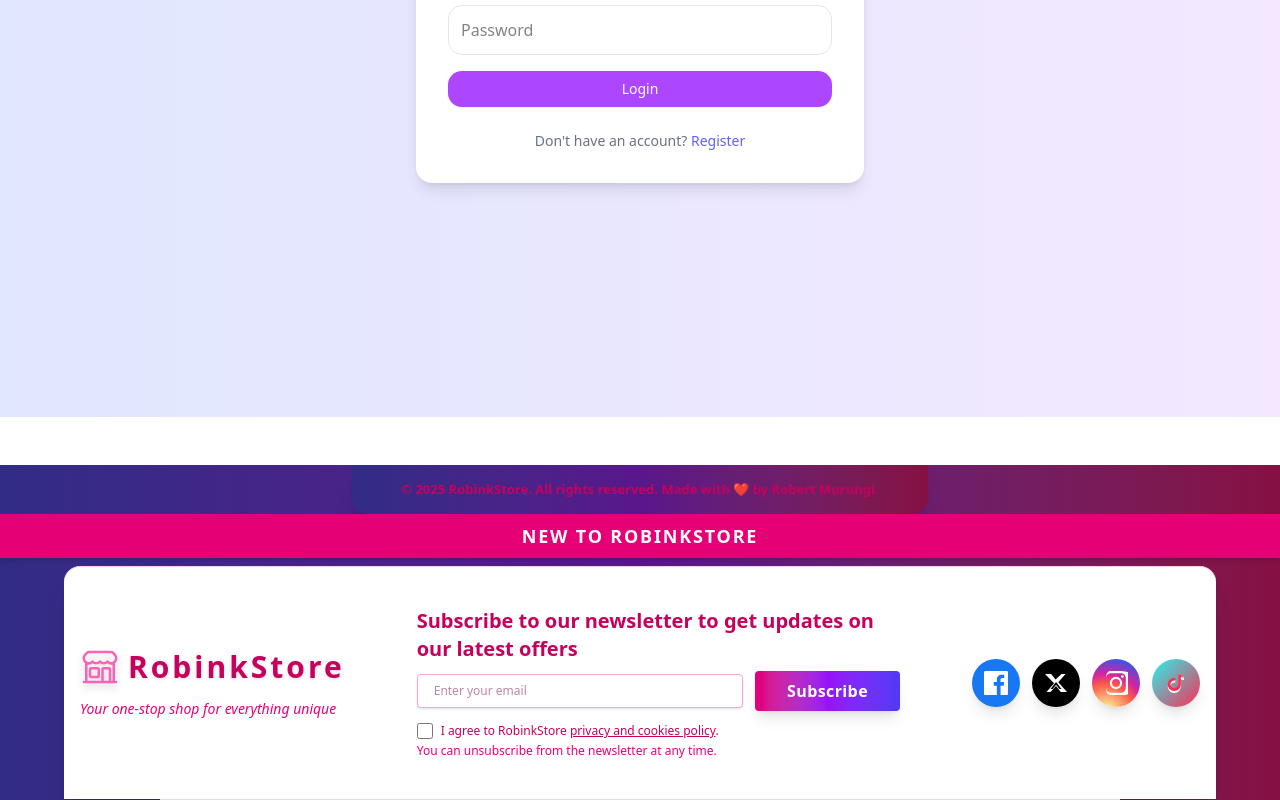
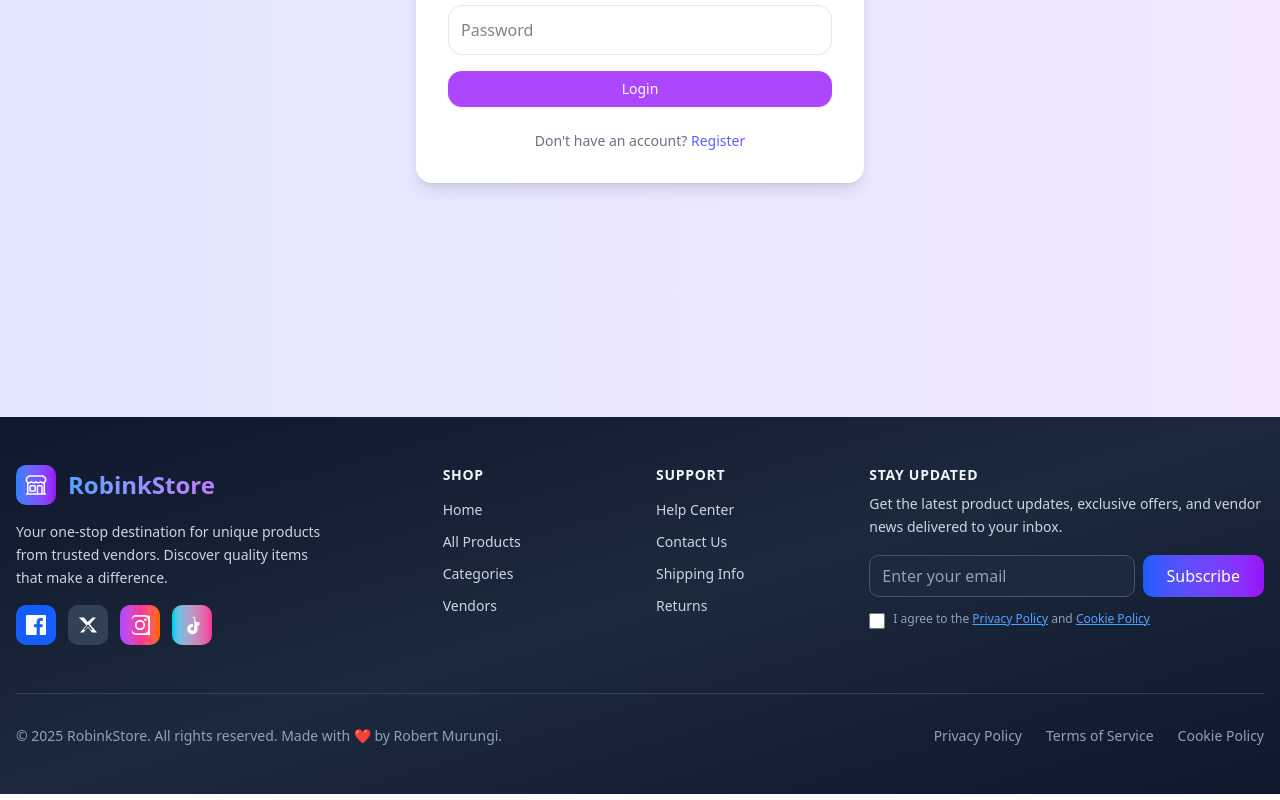
Before and after one commit to robaadekings/final-mern-project, a React (Vite) app in the folder multi-vendor-frontend/: page /login in a window 1280 px wide. Shown: the part 471-1271 px from the top of the page. Built offline with nearby package versions, Linux system fonts and the light colour scheme; no server answers.

Commit message:
"proffessional footer"

```diff
--- a/multi-vendor-frontend/src/components/Footer.jsx
+++ b/multi-vendor-frontend/src/components/Footer.jsx
@@ -2,30 +2,45 @@
 import { Link } from 'react-router-dom';
 import { BuildingStorefrontIcon } from '@heroicons/react/24/outline';
 
-// SVGs for real social icons
+// Social Media Icons
 const FacebookIcon = () => (
-  <svg className="w-6 h-6 transition" fill="#1877F3" viewBox="0 0 24 24" aria-hidden="true"><path d="M22.675 0h-21.35C.595 0 0 .592 0 1.326v21.348C0 23.408.595 24 1.325 24h11.495v-9.294H9.692v-3.622h3.128V8.413c0-3.1 1.893-4.788 4.659-4.788 1.325 0 2.463.099 2.797.143v3.24l-1.918.001c-1.504 0-1.797.715-1.797 1.763v2.313h3.587l-.467 3.622h-3.12V24h6.116C23.406 24 24 23.408 24 22.674V1.326C24 .592 23.406 0 22.675 0"/></svg>
+  <svg className="w-5 h-5" fill="currentColor" viewBox="0 0 24 24" aria-hidden="true">
+    <path d="M22.675 0h-21.35C.595 0 0 .592 0 1.326v21.348C0 23.408.595 24 1.325 24h11.495v-9.294H9.692v-3.622h3.128V8.413c0-3.1 1.893-4.788 4.659-4.788 1.325 0 2.463.099 2.797.143v3.24l-1.918.001c-1.504 0-1.797.715-1.797 1.763v2.313h3.587l-.467 3.622h-3.12V24h6.116C23.406 24 24 23.408 24 22.674V1.326C24 .592 23.406 0 22.675 0"/>
+  </svg>
 );
+
 const XIcon = () => (
-  <svg className="w-6 h-6 transition" fill="#000000" viewBox="0 0 24 24" aria-hidden="true"><path d="M17.53 3H21.5l-7.19 8.21L23 21h-6.18l-4.84-6.07L6.5 21H2.5l7.61-8.7L1 3h6.18l4.34 5.45L17.53 3zm-2.13 15h2.13l-5.5-6.91-5.5 6.91h2.13l3.37-4.23 3.37 4.23z"/></svg>
+  <svg className="w-5 h-5" fill="currentColor" viewBox="0 0 24 24" aria-hidden="true">
+    <path d="M17.53 3H21.5l-7.19 8.21L23 21h-6.18l-4.84-6.07L6.5 21H2.5l7.61-8.7L1 3h6.18l4.34 5.45L17.53 3zm-2.13 15h2.13l-5.5-6.91-5.5 6.91h2.13l3.37-4.23 3.37 4.23z"/>
+  </svg>
 );
+
 const InstagramIcon = () => (
-  <svg className="w-6 h-6 transition" fill="#E4405F" viewBox="0 0 24 24" aria-hidden="true"><path d="M12 2.163c3.204 0 3.584.012 4.85.07 1.366.062 2.633.334 3.608 1.308.974.974 1.246 2.242 1.308 3.608.058 1.266.07 1.646.07 4.85s-.012 3.584-.07 4.85c-.062 1.366-.334 2.633-1.308 3.608-.974.974-2.242 1.246-3.608 1.308-1.266.058-1.646.07-4.85.07s-3.584-.012-4.85-.07c-1.366-.062-2.633-.334-3.608-1.308-.974-.974-1.246-2.242-1.308-3.608C2.175 15.647 2.163 15.267 2.163 12s.012-3.584.07-4.85c.062-1.366.334-2.633 1.308-3.608C4.515 2.497 5.783 2.225 7.149 2.163 8.415 2.105 8.795 2.163 12 2.163zm0-2.163C8.741 0 8.332.012 7.052.07 5.771.128 4.659.334 3.608 1.385 2.557 2.436 2.351 3.548 2.293 4.829 2.235 6.109 2.223 6.518 2.223 12c0 5.482.012 5.891.07 7.171.058 1.281.264 2.393 1.315 3.444 1.051 1.051 2.163 1.257 3.444 1.315 1.28.058 1.689.07 7.171.07s5.891-.012 7.171-.07c1.281-.058 2.393-.264 3.444-1.315 1.051-1.051 1.257-2.163 1.315-3.444.058-1.28.07-1.689.07-7.171s-.012-5.891-.07-7.171c-.058-1.281-.264-2.393-1.315-3.444C19.393.334 18.281.128 17 .07 15.719.012 15.309 0 12 0zm0 5.838a6.162 6.162 0 1 0 0 12.324 6.162 6.162 0 0 0 0-12.324zm0 10.162a3.999 3.999 0 1 1 0-7.998 3.999 3.999 0 0 1 0 7.998zm6.406-11.845a1.44 1.44 0 1 0 0 2.88 1.44 1.44 0 0 0 0-2.88z"/></svg>
+  <svg className="w-5 h-5" fill="currentColor" viewBox="0 0 24 24" aria-hidden="true">
+    <path d="M12 2.163c3.204 0 3.584.012 4.85.07 1.366.062 2.633.334 3.608 1.308.974.974 1.246 2.242 1.308 3.608.058 1.266.07 1.646.07 4.85s-.012 3.584-.07 4.85c-.062 1.366-.334 2.633-1.308 3.608-.974.974-2.242 1.246-3.608 1.308-1.266.058-1.646.07-4.85.07s-3.584-.012-4.85-.07c-1.366-.062-2.633-.334-3.608-1.308-.974-.974-1.246-2.242-1.308-3.608C2.175 15.647 2.163 15.267 2.163 12s.012-3.584.07-4.85c.062-1.366.334-2.633 1.308-3.608C4.515 2.497 5.783 2.225 7.149 2.163 8.415 2.105 8.795 2.163 12 2.163zm0-2.163C8.741 0 8.332.012 7.052.07 5.771.128 4.659.334 3.608 1.385 2.557 2.436 2.351 3.548 2.293 4.829 2.235 6.109 2.223 6.518 2.223 12c0 5.482.012 5.891.07 7.171.058 1.281.264 2.393 1.315 3.444 1.051 1.051 2.163 1.257 3.444 1.315 1.28.058 1.689.07 7.171.07s5.891-.012 7.171-.07c1.281-.058 2.393-.264 3.444-1.315 1.051-1.051 1.257-2.163 1.315-3.444.058-1.28.07-1.689.07-7.171s-.012-5.891-.07-7.171c-.058-1.281-.264-2.393-1.315-3.444C19.393.334 18.281.128 17 .07 15.719.012 15.309 0 12 0zm0 5.838a6.162 6.162 0 1 0 0 12.324 6.162 6.162 0 0 0 0-12.324zm0 10.162a3.999 3.999 0 1 1 0-7.998 3.999 3.999 0 0 1 0 7.998zm6.406-11.845a1.44 1.44 0 1 0 0 2.88 1.44 1.44 0 0 0 0-2.88z"/>
+  </svg>
 );
+
 const TikTokIcon = () => (
-  <svg className="w-6 h-6 transition" fill="#25F4EE" viewBox="0 0 24 24" aria-hidden="true"><path d="M12.75 2h2.25a.75.75 0 0 1 .75.75v2.25a3.75 3.75 0 0 0 3.75 3.75h.75A.75.75 0 0 1 21 9.5v2.25a.75.75 0 0 1-.75.75h-1.5v4.25a6.25 6.25 0 1 1-6.25-6.25.75.75 0 0 1 .75.75v2.25a.75.75 0 0 1-.75.75 2.25 2.25 0 1 0 2.25 2.25V2.75A.75.75 0 0 1 12.75 2z"/></svg>
+  <svg className="w-5 h-5" fill="currentColor" viewBox="0 0 24 24" aria-hidden="true">
+    <path d="M12.75 2h2.25a.75.75 0 0 1 .75.75v2.25a3.75 3.75 0 0 0 3.75 3.75h.75A.75.75 0 0 1 21 9.5v2.25a.75.75 0 0 1-.75.75h-1.5v4.25a6.25 6.25 0 1 1-6.25-6.25.75.75 0 0 1 .75.75v2.25a.75.75 0 0 1-.75.75 2.25 2.25 0 1 0 2.25 2.25V2.75A.75.75 0 0 1 12.75 2z"/>
+  </svg>
 );
 
 function Footer({ user, admin }) {
+    // Admin footer - simple and clean
     if (admin) {
         return (
-            <footer className="w-full py-8 bg-gradient-to-r from-indigo-900 via-purple-900 to-pink-900 text-center">
-                <span className="font-extrabold text-white text-lg">
-                    © 2025 RobinkStore. All rights reserved. Made with love by Robert Murungi.
-                </span>
+            <footer className="w-full py-6 bg-gradient-to-r from-slate-800 via-slate-900 to-slate-800 text-center">
+                <div className="max-w-4xl mx-auto px-4">
+                    <span className="font-semibold text-slate-200 text-base">
+                        © 2025 RobinkStore. All rights reserved. Made with ❤️ by Robert Murungi.
+                    </span>
+                </div>
             </footer>
         );
     }
+
     const [email, setEmail] = useState('');
     const [agreed, setAgreed] = useState(false);
     const [submitted, setSubmitted] = useState(false);
@@ -34,105 +49,200 @@
     const handleSubscribe = (e) => {
         e.preventDefault();
         setError('');
+
         if (!email) {
-            setError('Please enter your email.');
+            setError('Please enter your email address.');
             return;
         }
+
         if (!agreed) {
             setError('You must agree to the privacy and cookies policy.');
             return;
         }
+
         // Here you would send the email to your backend/newsletter service
         setSubmitted(true);
         setEmail('');
         setAgreed(false);
+
+        // Reset success message after 5 seconds
+        setTimeout(() => setSubmitted(false), 5000);
     };
 
     return (
-        <footer className="w-full mt-12 overflow-hidden text-xs bg-gradient-to-r from-indigo-900 via-purple-900 to-pink-900">
-            {/* Show full copyright sentence on all screens */}
-            <div className="w-full max-w-xl mx-auto text-center text-[13px] text-pink-100 md:text-pink-700 font-semibold py-4 bg-gradient-to-r from-indigo-900 via-purple-900 to-pink-900 md:bg-white rounded-b-2xl shadow-xl" style={{width: '90%'}}>
-                <p>© 2025 RobinkStore. All rights reserved. Made with <span className="text-pink-400">❤️</span> by Robert Murungi.</p>
-            </div>
-            {/* Desktop: Show full footer (newsletter, social, etc.) */}
-            <div className="hidden md:block">
-                {/* NEW TO ROBINKSTORE Banner */}
-                <div className="w-full bg-pink-600 text-white text-center py-2 font-bold tracking-widest text-lg mb-2 shadow-md">
-                    NEW TO ROBINKSTORE
-                </div>
-                {/* Newsletter Section with white background, shadow, and rounded corners */}
-                <div className="w-full flex flex-col md:flex-row items-center justify-between px-4 py-10 bg-white border-t border-pink-200 rounded-t-2xl shadow-xl max-w-6xl mx-auto gap-8 md:gap-16">
-                    {/* Logo/Caption left */}
-                    <div className="flex flex-col items-center md:items-start gap-2 mb-4 md:mb-0 w-full md:w-auto md:min-w-[220px]">
-                        <div className="flex items-center gap-2 justify-center md:justify-start w-full group cursor-pointer">
-                            <BuildingStorefrontIcon className="w-10 h-10 text-pink-400 drop-shadow-lg group-hover:scale-110 transition-transform" aria-label="Store Logo" />
-                            <span className="text-3xl font-extrabold tracking-widest text-pink-700 drop-shadow group-hover:text-indigo-700 transition-colors">RobinkStore</span>
+        <footer className="w-full bg-gradient-to-br from-slate-900 via-slate-800 to-slate-900 text-slate-200">
+            {/* Main Footer Content */}
+            <div className="max-w-7xl mx-auto px-4 py-12">
+                {/* Top Section - Brand, Newsletter, Social */}
+                <div className="grid grid-cols-1 lg:grid-cols-3 gap-8 mb-12">
+                    {/* Brand Section */}
+                    <div className="space-y-4">
+                        <div className="flex items-center gap-3 group">
+                            <div className="p-2 bg-gradient-to-r from-blue-500 to-purple-600 rounded-lg group-hover:scale-110 transition-transform duration-200">
+                                <BuildingStorefrontIcon className="w-6 h-6 text-white" />
+                            </div>
+                            <span className="text-2xl font-bold bg-gradient-to-r from-blue-400 to-purple-400 bg-clip-text text-transparent">
+                                RobinkStore
+                            </span>
                         </div>
-                        <span className="text-pink-600 text-sm italic mt-1">Your one-stop shop for everything unique</span>
+                        <p className="text-slate-300 text-sm leading-relaxed max-w-xs">
+                            Your one-stop destination for unique products from trusted vendors.
+                            Discover quality items that make a difference.
+                        </p>
+                        <div className="flex space-x-3">
+                            <a
+                                href="https://facebook.com"
+                                target="_blank"
+                                rel="noopener noreferrer"
+                                className="w-10 h-10 bg-blue-600 hover:bg-blue-700 rounded-lg flex items-center justify-center text-white transition-colors duration-200"
+                                aria-label="Follow us on Facebook"
+                            >
+                                <FacebookIcon />
+                            </a>
+                            <a
+                                href="https://x.com"
+                                target="_blank"
+                                rel="noopener noreferrer"
+                                className="w-10 h-10 bg-slate-700 hover:bg-slate-600 rounded-lg flex items-center justify-center text-white transition-colors duration-200"
+                                aria-label="Follow us on X (Twitter)"
+                            >
+                                <XIcon />
+                            </a>
+                            <a
+                                href="https://instagram.com"
+                                target="_blank"
+                                rel="noopener noreferrer"
+                                className="w-10 h-10 bg-gradient-to-r from-purple-500 via-pink-500 to-orange-500 hover:from-purple-600 hover:via-pink-600 hover:to-orange-600 rounded-lg flex items-center justify-center text-white transition-colors duration-200"
+                                aria-label="Follow us on Instagram"
+                            >
+                                <InstagramIcon />
+                            </a>
+                            <a
+                                href="https://tiktok.com"
+                                target="_blank"
+                                rel="noopener noreferrer"
+                                className="w-10 h-10 bg-gradient-to-r from-cyan-400 to-pink-500 hover:from-cyan-500 hover:to-pink-600 rounded-lg flex items-center justify-center text-white transition-colors duration-200"
+                                aria-label="Follow us on TikTok"
+                            >
+                                <TikTokIcon />
+                            </a>
+                        </div>
                     </div>
-                    {/* Newsletter Form center */}
-                    <div className="flex-1 flex flex-col items-center justify-center px-2 min-w-[260px]">
-                        <div className="w-full max-w-xl">
-                            <div className="text-center md:text-left">
-                                <h3 className="text-xl font-bold text-pink-700 mb-2">Subscribe to our newsletter to get updates on our latest offers</h3>
-                            </div>
-                            <form onSubmit={handleSubscribe} className="flex flex-col md:flex-row items-center gap-3 w-full">
+
+                    {/* Quick Links */}
+                    <div className="grid grid-cols-2 gap-8">
+                        <div className="space-y-3">
+                            <h3 className="text-slate-100 font-semibold text-sm uppercase tracking-wider">
+                                Shop
+                            </h3>
+                            <ul className="space-y-2">
+                                <li><Link to="/" className="text-slate-300 hover:text-blue-400 transition-colors duration-200 text-sm">Home</Link></li>
+                                <li><Link to="/shop" className="text-slate-300 hover:text-blue-400 transition-colors duration-200 text-sm">All Products</Link></li>
+                                <li><Link to="/categories" className="text-slate-300 hover:text-blue-400 transition-colors duration-200 text-sm">Categories</Link></li>
+                                <li><Link to="/vendors" className="text-slate-300 hover:text-blue-400 transition-colors duration-200 text-sm">Vendors</Link></li>
+                            </ul>
+                        </div>
+                        <div className="space-y-3">
+                            <h3 className="text-slate-100 font-semibold text-sm uppercase tracking-wider">
+                                Support
+                            </h3>
+                            <ul className="space-y-2">
+                                <li><Link to="/help" className="text-slate-300 hover:text-blue-400 transition-colors duration-200 text-sm">Help Center</Link></li>
+                                <li><Link to="/contact" className="text-slate-300 hover:text-blue-400 transition-colors duration-200 text-sm">Contact Us</Link></li>
+                                <li><Link to="/shipping" className="text-slate-300 hover:text-blue-400 transition-colors duration-200 text-sm">Shipping Info</Link></li>
+                                <li><Link to="/returns" className="text-slate-300 hover:text-blue-400 transition-colors duration-200 text-sm">Returns</Link></li>
+                            </ul>
+                        </div>
+                    </div>
+
+                    {/* Newsletter Section */}
+                    <div className="space-y-4">
+                        <div>
+                            <h3 className="text-slate-100 font-semibold text-sm uppercase tracking-wider mb-2">
+                                Stay Updated
+                            </h3>
+                            <p className="text-slate-300 text-sm leading-relaxed">
+                                Get the latest product updates, exclusive offers, and vendor news delivered to your inbox.
+                            </p>
+                        </div>
+
+                        <form onSubmit={handleSubscribe} className="space-y-3">
+                            <div className="flex flex-col sm:flex-row gap-2">
                                 <input
                                     type="email"
                                     value={email}
-                                    onChange={e => setEmail(e.target.value)}
+                                    onChange={(e) => setEmail(e.target.value)}
                                     placeholder="Enter your email"
-                                    className="flex-1 px-4 py-2 rounded border border-pink-300 focus:outline-none focus:ring-2 focus:ring-pink-400 bg-white text-pink-900 shadow-sm"
+                                    className="flex-1 px-3 py-2 bg-slate-800 border border-slate-600 rounded-lg text-slate-200 placeholder-slate-400 focus:outline-none focus:ring-2 focus:ring-blue-500 focus:border-transparent transition-all duration-200"
                                     required
                                 />
                                 <button
                                     type="submit"
-                                    className="bg-gradient-to-r from-pink-600 via-purple-600 to-indigo-600 hover:from-pink-700 hover:to-indigo-700 text-white font-semibold px-8 py-2 rounded shadow-lg transition-all text-base tracking-wide"
+                                    className="px-6 py-2 bg-gradient-to-r from-blue-600 to-purple-600 hover:from-blue-700 hover:to-purple-700 text-white font-medium rounded-lg transition-all duration-200 transform hover:scale-105 focus:outline-none focus:ring-2 focus:ring-blue-500 focus:ring-offset-2 focus:ring-offset-slate-900"
                                 >
                                     Subscribe
                                 </button>
-                            </form>
-                            <div className="flex items-center gap-2 mt-3">
+                            </div>
+
+                            <div className="flex items-start gap-2">
                                 <input
                                     type="checkbox"
                                     id="privacy"
                                     checked={agreed}
-                                    onChange={e => setAgreed(e.target.checked)}
-                                    className="accent-pink-600 w-4 h-4"
+                                    onChange={(e) => setAgreed(e.target.checked)}
+                                    className="mt-1 w-4 h-4 text-blue-600 bg-slate-800 border-slate-600 rounded focus:ring-blue-500 focus:ring-2"
                                     required
                                 />
-                                <label htmlFor="privacy" className="text-xs text-pink-700">
-                                    I agree to RobinkStore <Link to="/privacy" className="underline text-pink-700">privacy and cookies policy</Link>.
+                                <label htmlFor="privacy" className="text-xs text-slate-400 leading-relaxed">
+                                    I agree to the{' '}
+                                    <Link to="/privacy" className="text-blue-400 hover:text-blue-300 underline">
+                                        Privacy Policy
+                                    </Link>{' '}
+                                    and{' '}
+                                    <Link to="/cookies" className="text-blue-400 hover:text-blue-300 underline">
+                                        Cookie Policy
+                                    </Link>
                                 </label>
                             </div>
-                            <div className="text-xs text-pink-600 mt-1">You can unsubscribe from the newsletter at any time.</div>
-                            {error && <div className="text-xs text-red-600 mt-1">{error}</div>}
-                            {submitted && <div className="text-xs text-green-600 mt-1">Thank you for subscribing!</div>}
-                        </div>
-                    </div>
-                    {/* Social Icons right */}
-                    <div className="flex gap-3 justify-center md:justify-end w-full md:w-auto mb-2 md:mb-0 md:min-w-[220px]">
-                        <a href="https://facebook.com" target="_blank" rel="noopener noreferrer" title="Facebook" aria-label="Facebook" className="rounded-full bg-[#1877F3] w-12 h-12 flex items-center justify-center shadow-lg hover:scale-110 hover:bg-[#1456b8] transition-all">
-                            <svg className="w-6 h-6" fill="#fff" viewBox="0 0 24 24" aria-hidden="true"><path d="M22.675 0h-21.35C.595 0 0 .592 0 1.326v21.348C0 23.408.595 24 1.325 24h11.495v-9.294H9.692v-3.622h3.128V8.413c0-3.1 1.893-4.788 4.659-4.788 1.325 0 2.463.099 2.797.143v3.24l-1.918.001c-1.504 0-1.797.715-1.797 1.763v2.313h3.587l-.467 3.622h-3.12V24h6.116C23.406 24 24 23.408 24 22.674V1.326C24 .592 23.406 0 22.675 0"/></svg>
-                        </a>
-                        <a href="https://x.com" target="_blank" rel="noopener noreferrer" title="X" aria-label="X" className="rounded-full bg-black w-12 h-12 flex items-center justify-center shadow-lg hover:scale-110 hover:bg-gray-800 transition-all">
-                            <svg className="w-6 h-6" fill="#fff" viewBox="0 0 24 24" aria-hidden="true"><path d="M17.53 3H21.5l-7.19 8.21L23 21h-6.18l-4.84-6.07L6.5 21H2.5l7.61-8.7L1 3h6.18l4.34 5.45L17.53 3zm-2.13 15h2.13l-5.5-6.91-5.5 6.91h2.13l3.37-4.23 3.37 4.23z"/></svg>
-                        </a>
-                        <a href="https://instagram.com" target="_blank" rel="noopener noreferrer" title="Instagram" aria-label="Instagram" className="rounded-full w-12 h-12 flex items-center justify-center shadow-lg hover:scale-110 transition-all" style={{background: 'radial-gradient(circle at 30% 110%, #fdf497 0%, #fdf497 5%, #fd5949 45%, #d6249f 60%, #285AEB 90%)'}}>
-                            <svg className="w-6 h-6" fill="#fff" viewBox="0 0 24 24" aria-hidden="true"><path d="M12 2.163c3.204 0 3.584.012 4.85.07 1.366.062 2.633.334 3.608 1.308.974.974 1.246 2.242 1.308 3.608.058 1.266.07 1.646.07 4.85s-.012 3.584-.07 4.85c-.062 1.366-.334 2.633-1.308 3.608-.974.974-2.242 1.246-3.608 1.308-1.266.058-1.646.07-4.85.07s-3.584-.012-4.85-.07c-1.366-.062-2.633-.334-3.608-1.308-.974-.974-1.246-2.242-1.308-3.608C2.175 15.647 2.163 15.267 2.163 12s.012-3.584.07-4.85c.062-1.366.334-2.633 1.308-3.608C4.515 2.497 5.783 2.225 7.149 2.163 8.415 2.105 8.795 2.163 12 2.163zm0-2.163C8.741 0 8.332.012 7.052.07 5.771.128 4.659.334 3.608 1.385 2.557 2.436 2.351 3.548 2.293 4.829 2.235 6.109 2.223 6.518 2.223 12c0 5.482.012 5.891.07 7.171.058 1.281.264 2.393 1.315 3.444 1.051 1.051 2.163 1.257 3.444 1.315 1.28.058 1.689.07 7.171.07s5.891-.012 7.171-.07c1.281-.058 2.393-.264 3.444-1.315 1.051-1.051 1.257-2.163 1.315-3.444.058-1.28.07-1.689.07-7.171s-.012-5.891-.07-7.171c-.058-1.281-.264-2.393-1.315-3.444C19.393.334 18.281.128 17 .07 15.719.012 15.309 0 12 0zm0 5.838a6.162 6.162 0 1 0 0 12.324 6.162 6.162 0 0 0 0-12.324zm0 10.162a3.999 3.999 0 1 1 0-7.998 3.999 3.999 0 0 1 0 7.998zm6.406-11.845a1.44 1.44 0 1 0 0 2.88 1.44 1.44 0 0 0 0-2.88z"/></svg>
-                        </a>
-                        <a href="https://tiktok.com" target="_blank" rel="noopener noreferrer" title="TikTok" aria-label="TikTok" className="rounded-full w-12 h-12 flex items-center justify-center shadow-lg hover:scale-110 transition-all" style={{background: 'linear-gradient(135deg, #25F4EE 0%, #FE2C55 100%)'}}>
-                            <svg className="w-6 h-6" viewBox="0 0 48 48" aria-hidden="true">
-                              <g>
-                                <path fill="#fff" d="M33.5 6.5c.6 3.2 3.1 5.7 6.3 6.3v5.2c-2.1.2-4.2-.1-6.2-.8v13.7c0 7.2-5.8 13-13 13s-13-5.8-13-13 5.8-13 13-13c.7 0 1.4.1 2.1.2v5.3c-.7-.2-1.4-.3-2.1-.3-4.3 0-7.7 3.5-7.7 7.7s3.5 7.7 7.7 7.7 7.7-3.5 7.7-7.7V6.5h5.2z"/>
-                                <path fill="#FE2C55" d="M39.8 12.8c-3.2-.6-5.7-3.1-6.3-6.3h-5.2v20.2c0 4.3-3.5 7.7-7.7 7.7s-7.7-3.5-7.7-7.7 3.5-7.7 7.7-7.7c.7 0 1.4.1 2.1.3v-5.3c-.7-.1-1.4-.2-2.1-.2-7.2 0-13 5.8-13 13s5.8 13 13 13 13-5.8 13-13V12c2 .7 4.1 1 6.2.8v-5.2z"/>
-                              </g>
-                            </svg>
-                        </a>
+
+                            {error && (
+                                <div className="text-red-400 text-xs bg-red-900/20 border border-red-800 rounded-lg px-3 py-2">
+                                    {error}
+                                </div>
+                            )}
+
+                            {submitted && (
+                                <div className="text-green-400 text-xs bg-green-900/20 border border-green-800 rounded-lg px-3 py-2">
+                                    ✓ Thank you for subscribing! You'll receive our updates soon.
+                                </div>
+                            )}
+                        </form>
                     </div>
                 </div>
+
                 {/* Divider */}
-                <div className="w-full flex justify-center"><hr className="w-3/4 border-pink-200 my-0" /></div>
+                <div className="border-t border-slate-700 mb-8"></div>
+
+                {/* Bottom Section - Copyright and Legal */}
+                <div className="flex flex-col sm:flex-row items-center justify-between gap-4">
+                    <div className="text-center sm:text-left">
+                        <p className="text-slate-400 text-sm">
+                            © 2025 RobinkStore. All rights reserved. Made with ❤️ by Robert Murungi.
+                        </p>
+                    </div>
+
+                    <nav className="flex items-center space-x-6">
+                        <Link to="/privacy" className="text-slate-400 hover:text-blue-400 transition-colors duration-200 text-sm">
+                            Privacy Policy
+                        </Link>
+                        <Link to="/terms" className="text-slate-400 hover:text-blue-400 transition-colors duration-200 text-sm">
+                            Terms of Service
+                        </Link>
+                        <Link to="/cookies" className="text-slate-400 hover:text-blue-400 transition-colors duration-200 text-sm">
+                            Cookie Policy
+                        </Link>
+                    </nav>
+                </div>
             </div>
         </footer>
     );
```
